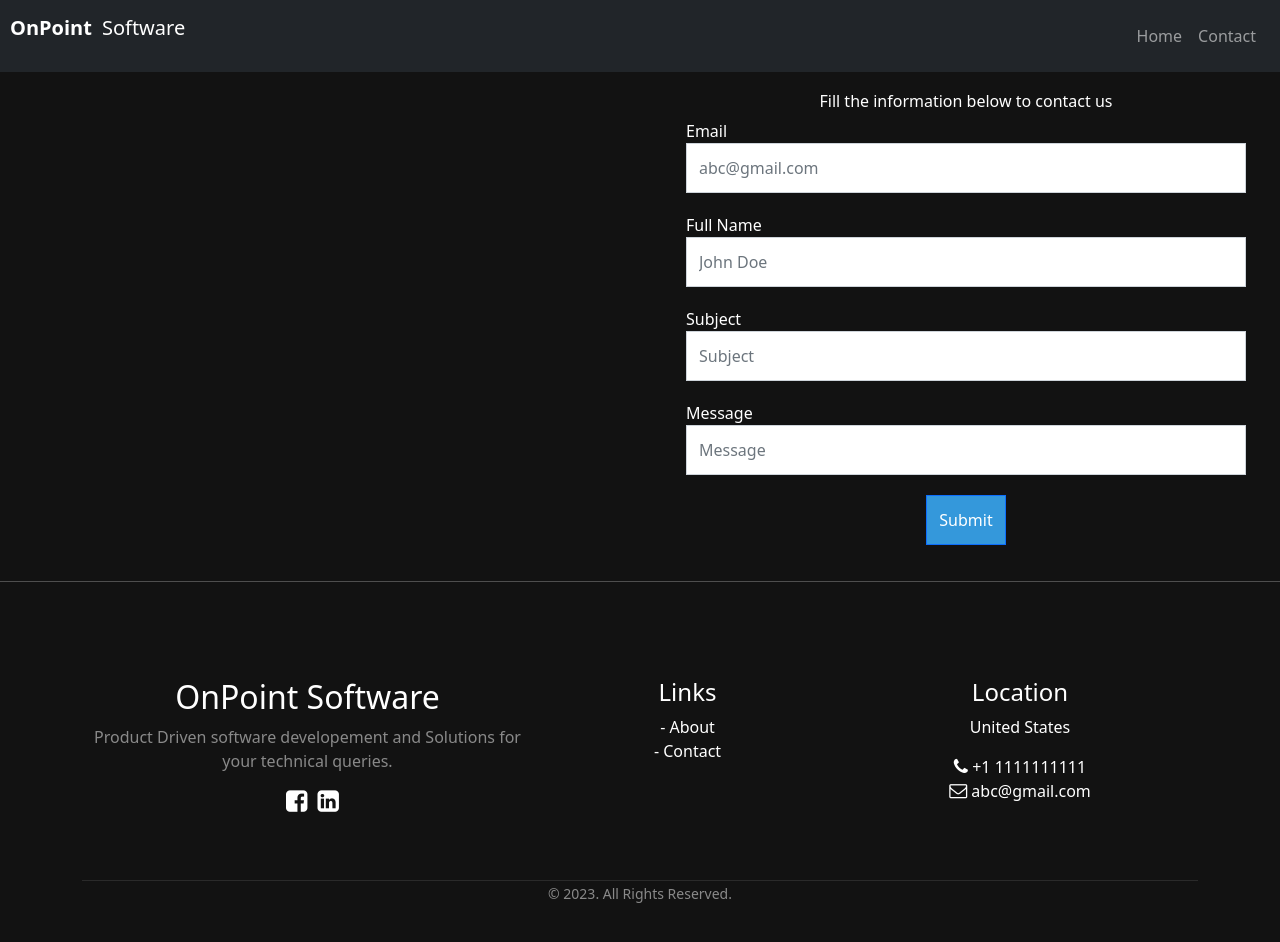
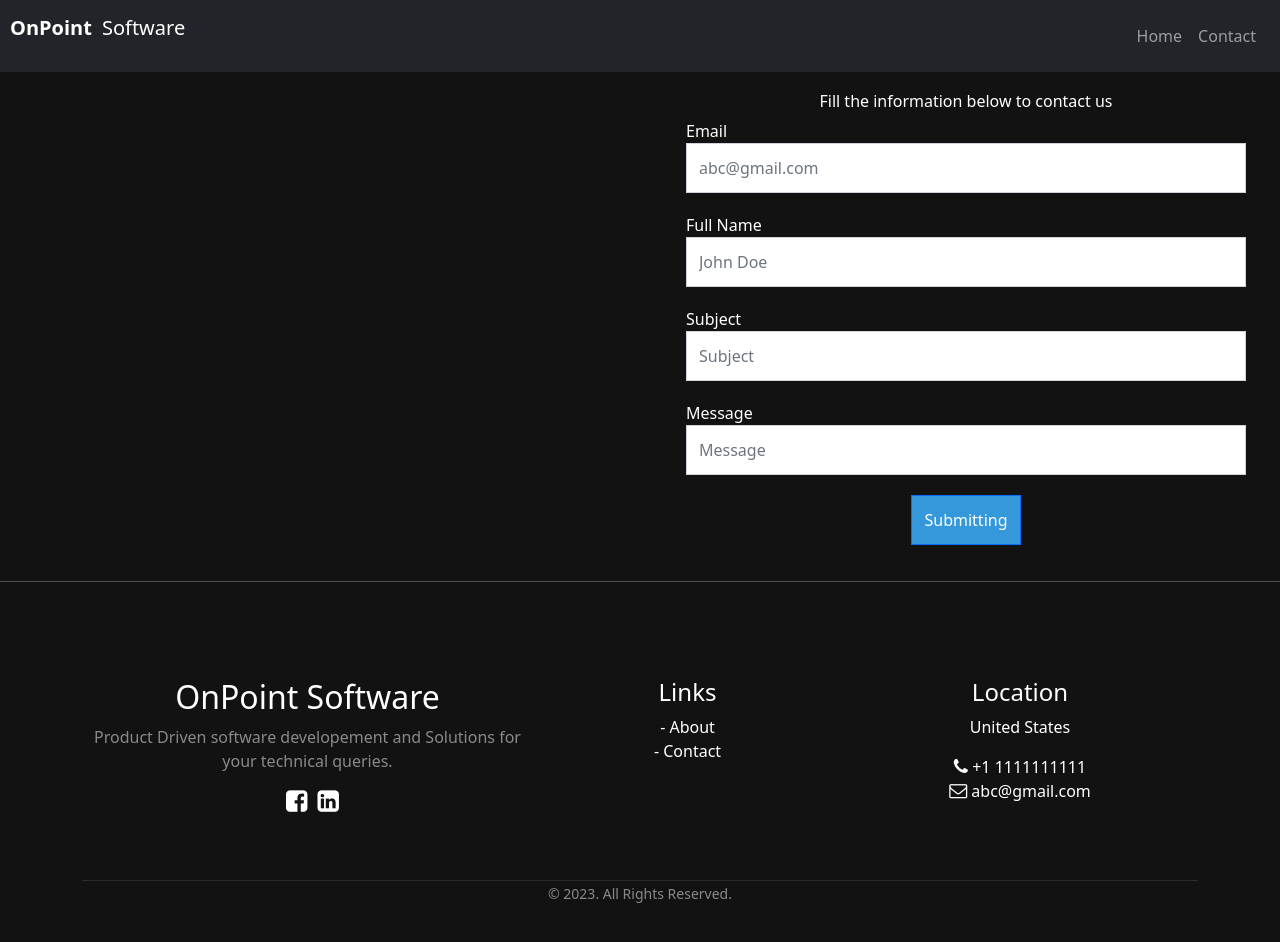
Before and after one commit to Pujan77/react-landing-business, a React (Create React App) app: page / in a window 1280 px wide. Both pictures are taken after a click on the button "Get in Touch". Shown: the top 942 px of the page. Built offline with nearby package versions, Linux system fonts and the light colour scheme; a web font is replaced by a local one.

Commit message:
[FIX] response of contact

```diff
--- a/src/pages/Contact.jsx
+++ b/src/pages/Contact.jsx
@@ -1,10 +1,11 @@
-import React, { useRef } from "react";
+import React, { useRef, useState } from "react";
 import { Formik, Form, Field, ErrorMessage } from "formik";
 import * as Yup from "yup";
 import { ContactForm } from "../content";
 import emailjs from "@emailjs/browser";
 
 const Contact = () => {
+  const [status, setStatus] = useState(null);
   const initialValues = {
     fullName: "",
     email: "",
@@ -19,7 +20,8 @@ const Contact = () => {
     message: Yup.string().required("Message is required"),
   });
 
-  const onSubmit = async (values, { setSubmitting, setStatus }) => {
+  const onSubmit = async (values, { setSubmitting }) => {
+    setSubmitting(true);
     emailjs
       .sendForm(
         `${process.env.REACT_APP_SERVICE_ID}`,
@@ -49,7 +51,7 @@ const Contact = () => {
           validationSchema={validationSchema}
           onSubmit={onSubmit}
         >
-          {({ isSubmitting, status }) => (
+          {({ isSubmitting }) => (
             <Form ref={form} className="contact-form">
               {status && status.success ? (
                 <div className="alert alert-success">
@@ -84,7 +86,7 @@ const Contact = () => {
                 className="btn btn-primary"
                 disabled={isSubmitting}
               >
-                Submit
+                {isSubmitting ? "Submit" : "Submitting"}
               </button>
             </Form>
           )}
```
